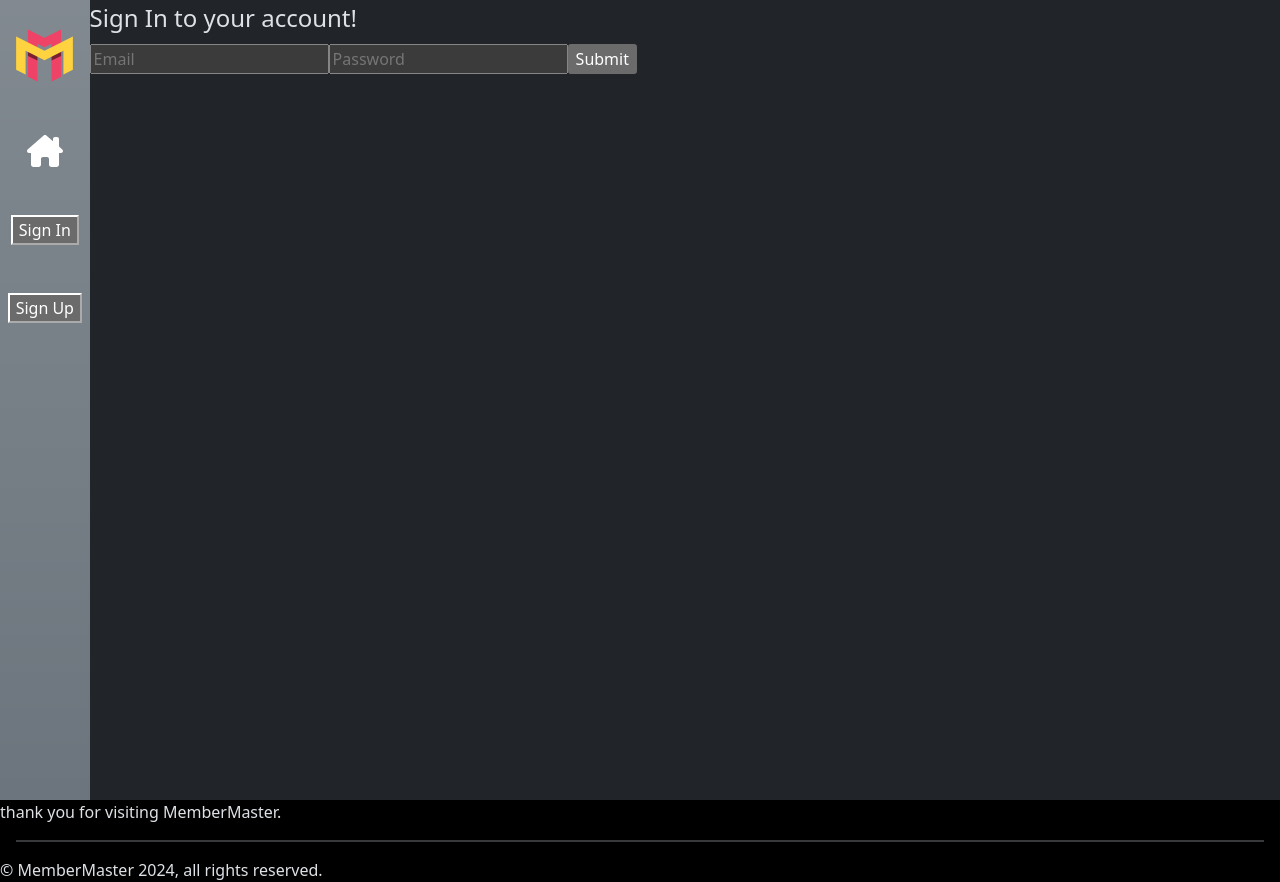
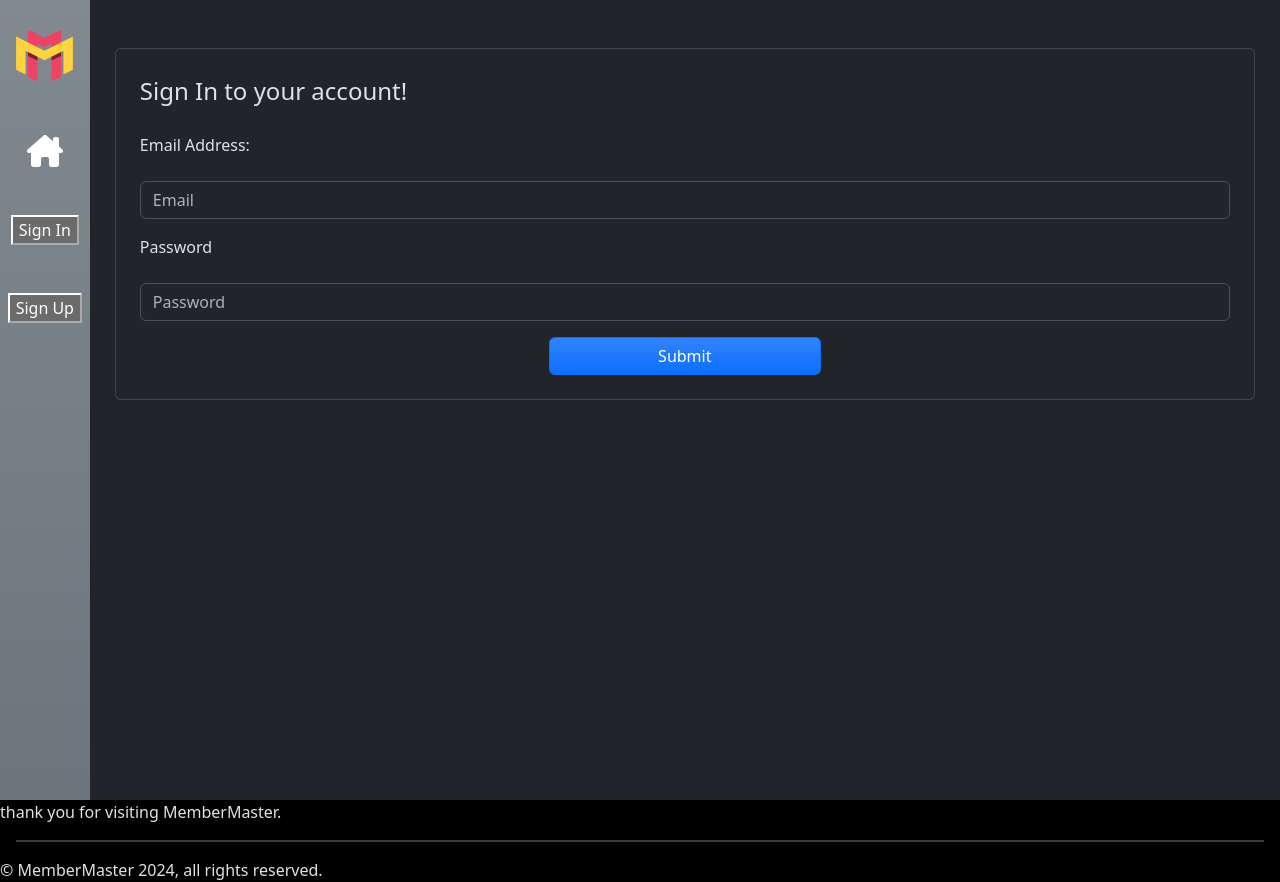
Before and after one commit to Blxee/member-master, a React (Vite) app in the folder frontend/: page /sign-in in a window 1280 px wide. Built offline with nearby package versions, Linux system fonts and the light colour scheme.

Commit message:
Updated: login page frontend (styling is now way better)

```diff
--- a/frontend/src/pages/SignIn.jsx
+++ b/frontend/src/pages/SignIn.jsx
@@ -1,4 +1,8 @@
+import { useNavigate } from "react-router-dom";
+
 export default function SignIn() {
+  const navigate = useNavigate();
+
   const submitForm = (event) => {
     event.preventDefault();
     const formData = new FormData(event.target);
@@ -7,23 +11,28 @@ export default function SignIn() {
 
     fetch('/api/v1/sign-in', {
       method: 'POST',
-      credentials: 'same-origin',
+      credentials: 'include',
       headers: { 'Content-Type': 'application/json' },
       body: JSON.stringify(data),
     }).then((res) => {
       if (res.ok) {
         console.log('Signed in successfully!');
-        window.location.pathname = '/'; // redirect to homepage
+        navigate('/')
       }
     })
   };
 
   return (
-    <form onSubmit={submitForm}>
+    <form onSubmit={submitForm} className="card container p-4 gap-3 mt-5">
       <legend>Sign In to your account!</legend>
-      <input name='email' type='email' placeholder='Email' required />
-      <input name='password' type='password' placeholder='Password' required />
-      <input type='submit' />
+
+      <label className="form-label">Email Address:</label>
+      <input className="form-control" name='email' type='email' placeholder='Email' required />
+
+      <label className="form-label">Password</label>
+      <input className="form-control" name='password' type='password' placeholder='Password' required />
+
+      <input className="btn btn-primary bg-gradient w-25 align-self-center" type='submit' />
     </form>
   )
 }
```
